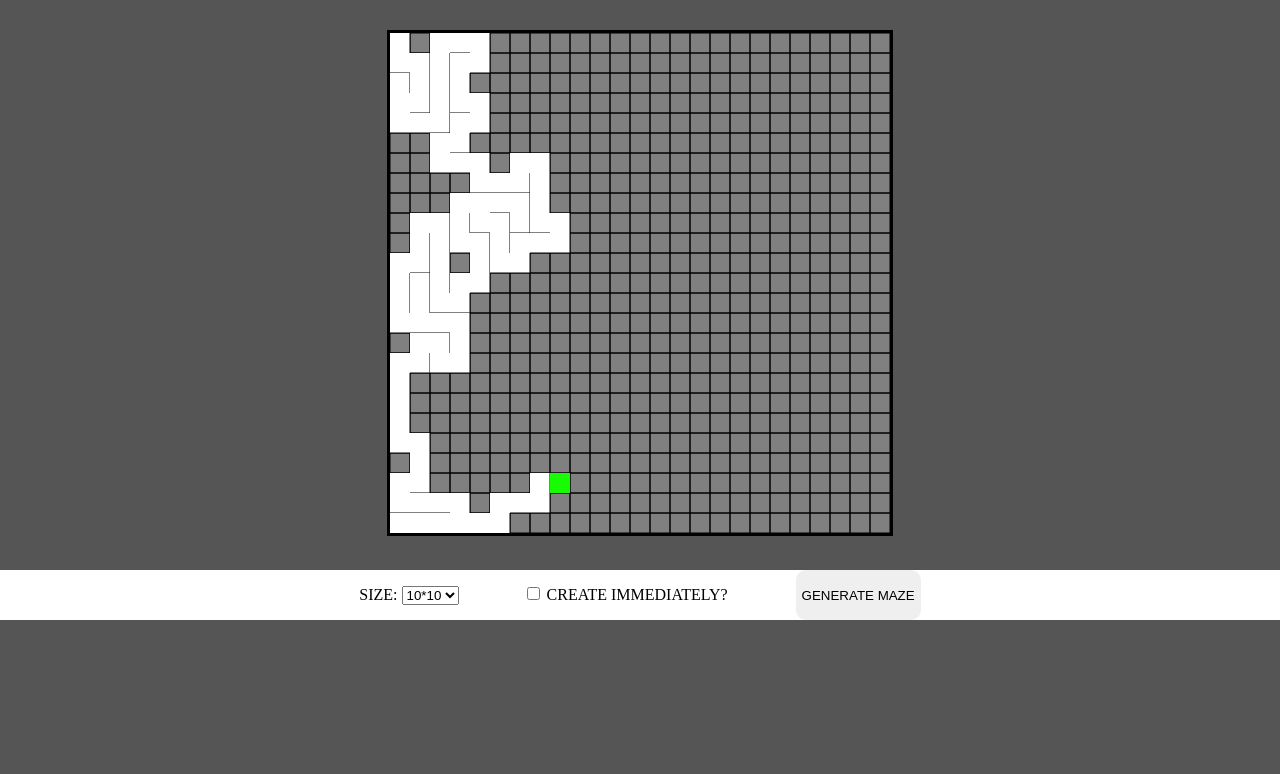
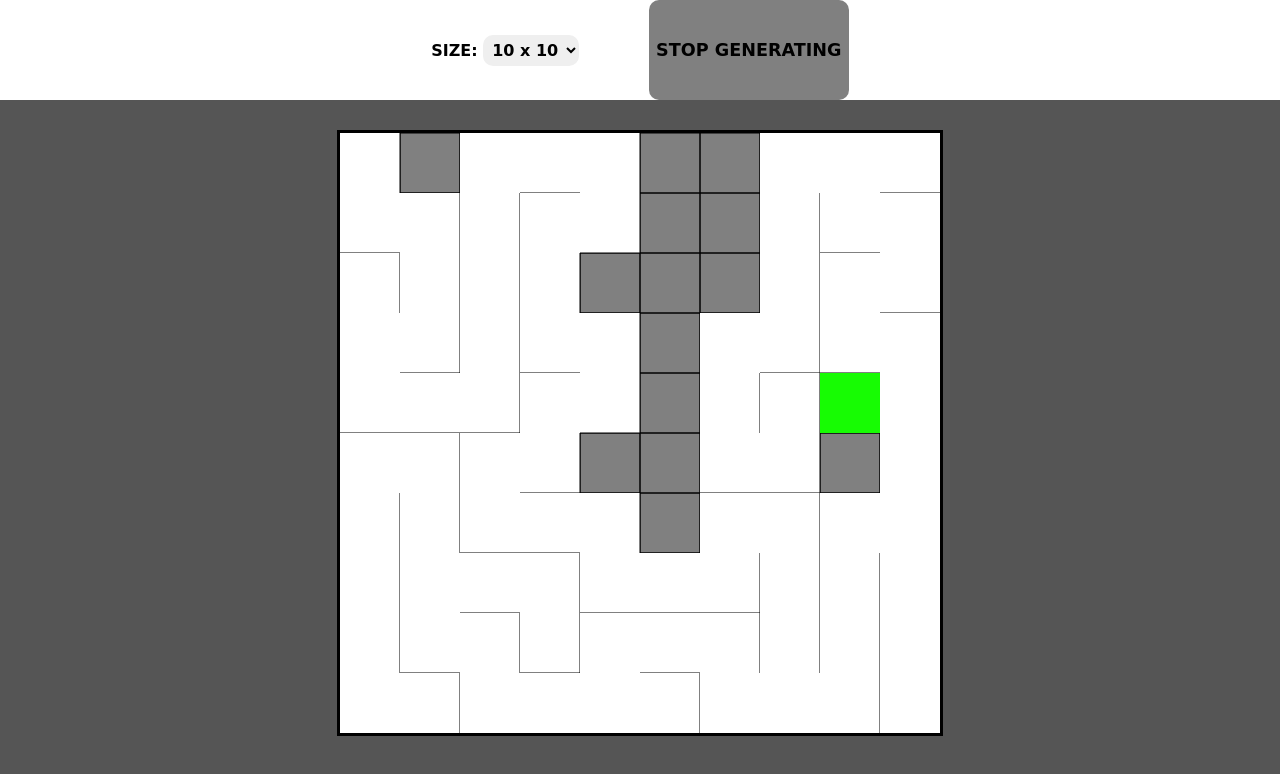
Before and after one commit to kazazfurkan/maze-generator, a plain HTML site: page index.html in a window 1280 px wide. Both pictures are taken after a click on the button "GENERATE MAZE". Drawn offline with Linux system fonts and the light colour scheme; a web font is replaced by a local one.

Commit message:
Organized code blocks and added ui functionality

```diff
--- a/css/style.css
+++ b/css/style.css
@@ -1,16 +1,35 @@
 body{
     background-color: #555555;
     margin : 0;
+    font-family: 'Turret Road', cursive;
+    font-weight: 700;
 }
 
 button{
     border-radius: 10px;
+    font-family: 'Turret Road', cursive;
+    font-weight: 700;
+    font-size: 1.1rem;
 }
 
-#canvas-container{
-    margin: auto;
-    display: inline-block;
-    width: 100%;
+option{
+    border:none;
+    font-family: 'Turret Road', cursive;
+    font-weight: 700;
+}
+
+select{
+    border:none;
+    font-family: 'Turret Road', cursive;
+    font-weight: 700;
+    font-size: 1rem;
+    border-radius: 10px;
+    outline: none;
+    padding: 5px;
+}
+
+select:hover{
+    background-color: grey;
 }
 
 canvas{
@@ -20,28 +39,36 @@ canvas{
     margin: 30px auto;
 }
 
+#canvas-container{
+    margin: auto;
+    display: inline-block;
+    width: 100%;
+}
+
+#size-option{
+    display: inline-block;
+}
+
 #maze-settings{
-    height: 50px;
+    height: 100px;
     background-color : white; /* highlighted  for visibility*/
     text-align: center;
     text-transform: uppercase;
 }
 
 #generateBtn{
+    margin-left: 5%;
     height: 100%;
+    width: 200px;
     border: none;
     display: inline-block;
-    margin-left: 5%;
-    text-transform: uppercase
+    text-transform: uppercase;
+    outline: none;
+    background-color: grey;
 }
 
 #generateBtn:hover{
-    background-color: grey;
-}
-
-#size{
-    height: 100%;
-    margin-left: 5%;
+    background-color: teal;
 }
 
 #immediately{
--- a/index.html
+++ b/index.html
@@ -3,27 +3,28 @@
     <head>
         <title>Maze Generator</title>
         <link rel="stylesheet" href="css/style.css">
+        <link href="https://fonts.googleapis.com/css?family=Turret+Road:400,700&display=swap" rel="stylesheet">
     </head>
     <body>
-        <div id="canvas-container">
-            <canvas id="canvas" width="500" height="500"></canvas>
-        </div>
         <div id="maze-settings">
-
-            <label for="size-setting">Size:</label>
-            <select name="size" id="size-setting">
-                <option value="10">10*10</option>
-                <option value="20">20*20</option>
-                <option value="30">30*30</option>
-                <option value="40">40*40</option>
+                <label for="size-setting">Size:</label>
+                <select name="size" id="size-setting">
+                <option value="10">10 x 10</option>
+                <option value="20">20 x 20</option>
+                <option value="30">30 x 30</option>
+                <option value="40">40 x 40</option>
             </select>
 
-            <input type="checkbox" id="immediately">
-            <label for="immediately">Create Immediately?</label>
+            <!-- Will be updated -->
+            <!-- <input type="checkbox" id="immediately">
+            <label for="immediately">Create Immediately?</label> -->
 
             <button id ="generateBtn">Generate Maze</button>
 
-        	<!-- Will be updated soon -->
+
+        </div>
+        <div id="canvas-container">
+            <canvas id="canvas" width="600" height="600"></canvas>
         </div>
 
 
--- a/js/maze-generator.js
+++ b/js/maze-generator.js
@@ -1,44 +1,55 @@
-
 var canvas = document.querySelector("canvas");
 var ctx = canvas.getContext("2d");
 var canvasWidth = canvas.width;
 var canvasHeight = canvas.height;
+var mazeBackground = "#FFFFFF";
+var delay = 25;
+var size = 10;
+var w;
+var Cells = [];
+var generating = false;
+var current;
+var visitedList = [];
+var idVar;
 
 var generateBtn = document.querySelector("#generateBtn");
+var sizeOption = document.querySelector("#size-setting");
 
-/*  ************************************************ */
-// setup
+sizeOption.addEventListener("change", () => {
 
-size = 25; // canvas size  (size*size)
-w = canvasWidth / size; // cell size
-var mazeBackground = "#FFFFFF";
-var delay = 25;
-var Cells = createCells();
-
-var current = Cells[0][0];
-var visitedList = [current];
-current.isVisited = true;
-
-var generating = false;
+    if(!generating){
+        size = getCanvasSize(); // canvas size  (size*size)
+        updateCells();
+    }else{
+        clearInterval(idVar);
+        size = getCanvasSize(); // canvas size  (size*size)
+        updateCells()
+        generating = false;
+        generateBtn.innerHTML = "Generate Maze";
+    }
+});
 
 generateBtn.addEventListener("click", function(){
+    updateCells();
+
     if(!generating){
-        generateMaze(delay);
+        clearCanvas();
+        generating = true;
+        generateMaze(Cells, delay);
+        generateBtn.innerHTML = "Stop Generating";
+    }else{
+        clearInterval(idVar);
+        generating = false;
+        generateBtn.innerHTML = "Generate Maze";
     }
-
 });
 
-/*  ************************************************  */
-// update view
+function generateMaze(listOfCells, frequency) {
 
-/* ************************************************** */
+    idVar = setInterval(() => {
 
-function generateMaze(frequency) {
-
-    var idVar = setInterval(() => {
-
-        ctx.clearRect(0,0,canvasWidth,canvasHeight);
-        draw();
+        clearCanvas();
+        draw(Cells);
         var next = current.checkNeighbors();
         console.log("Visited:" + visitedList.length + "/" + size*size);
 
@@ -56,39 +67,51 @@ function generateMaze(frequency) {
         // no neighbor available but there are still unvisited cells
          else if(visitedList.length !== size*size){
             next = current.previousCell;
-          current = next;
-           fillCell(current.x, current.y , "#17fc03");
+            current = next;
+            fillCell(current.x, current.y , "#17fc03");
          }
         // no cell remained unvisited
         else{
             clearInterval(idVar);
             console.log("COMPLETED!");
+            generating = false;
+            generateBtn.innerHTML = "Generate Maze";
         }
-
-
     }, frequency);
 }
 
+
+function getCanvasSize(){
+    return Number(sizeOption.options[sizeOption.selectedIndex].value);
+}
+
+function updateCells(){
+    w = canvasWidth / size; // cell size
+    Cells = createCells(size);
+    current = Cells[0][0];
+    visitedList = [current];
+    current.isVisited = true;
+}
+
 // create all cell objects
-function createCells (){
-    var cellList = new Array(size);
+function createCells (givenSize){
+    var newCellList = new Array(givenSize);
 
-    for(var x = 0 ; x < size ; x++){
-        cellList[x] = new Array(size);
-        for(var y = 0 ; y < size ; y++){
-            cellList[x][y] = new Cell(x,y);
+    for(var x = 0 ; x < givenSize ; x++){
+        newCellList[x] = new Array(givenSize);
+        for(var y = 0 ; y < givenSize ; y++){
+            newCellList[x][y] = new Cell(x,y);
         }
     }
-
-    return cellList;
+    return newCellList;
 }
 
 // draws all cells to canvas
-function draw(){
+function draw (listOfCells){
 
     for(var i = 0 ; i < size ; i++){
         for(var j = 0 ; j < size ; j++){
-         Cells[i][j].show();
+         listOfCells[i][j].show();
         }
     }
 }
@@ -100,7 +123,6 @@ function Cell (x,y){
     this.y = y;
 
     this.isVisited = false;
-
     this.previousCell;
 
     this.walls = {
@@ -153,25 +175,21 @@ function Cell (x,y){
         if(left && !left.isVisited){
             neighbors.push(left);
         }
-
         //right neighbor
         var right = x < size - 1 ? Cells[x+1][y] : false;
         if( right && !right.isVisited){
             neighbors.push(right);
         }
-
         //top neighbor
         var top =  y > 0 ? Cells[x][y-1] : false;
         if(top && !top.isVisited){
             neighbors.push(top);
         }
-
         //bottom neighbor
         var bottom = y < size -1 ? Cells[x][y+1] : false;
         if(bottom  && !bottom.isVisited){
             neighbors.push(bottom);
         }
-
         // pick a random neighbor to visit
         if(neighbors.length > 0){
             var r  = Math.floor(Math.random()* neighbors.length);
@@ -182,19 +200,6 @@ function Cell (x,y){
 
     };
 
-}
-
-// function to draw each individual line
-// calling stroke for each line seperately
-// reduce the performance
-function drawLine (x1,y1,x2,y2){
-    ctx.moveTo(x1,y1);
-    ctx.lineTo(x2,y2);
-}
-
-function fillCell(x,y,color){
-    ctx.fillStyle = color;
-    ctx.fillRect(x*w, y*w, w, w);
 }
 
 // removes the walls -between cells- while moving
@@ -216,3 +221,18 @@ function removeWalls(currentCell, nextCell){
         nextCell.walls.s = false
     }
 }
+
+
+function drawLine (x1,y1,x2,y2){
+    ctx.moveTo(x1,y1);
+    ctx.lineTo(x2,y2);
+}
+
+function fillCell(x,y,color){
+    ctx.fillStyle = color;
+    ctx.fillRect(x*w, y*w, w, w);
+}
+
+function clearCanvas(){
+    ctx.clearRect(0,0,canvasWidth,canvasHeight);
+}
```
